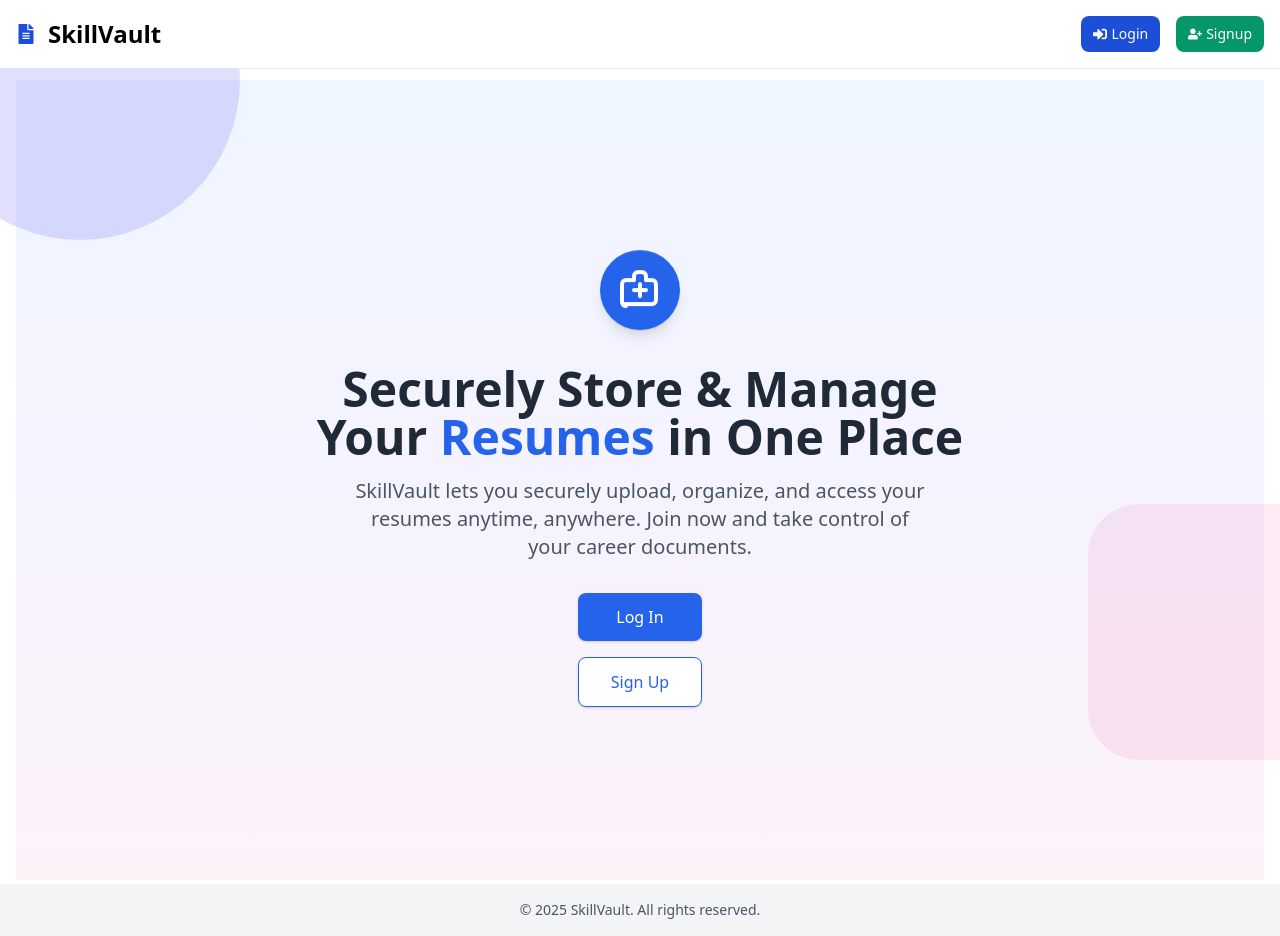
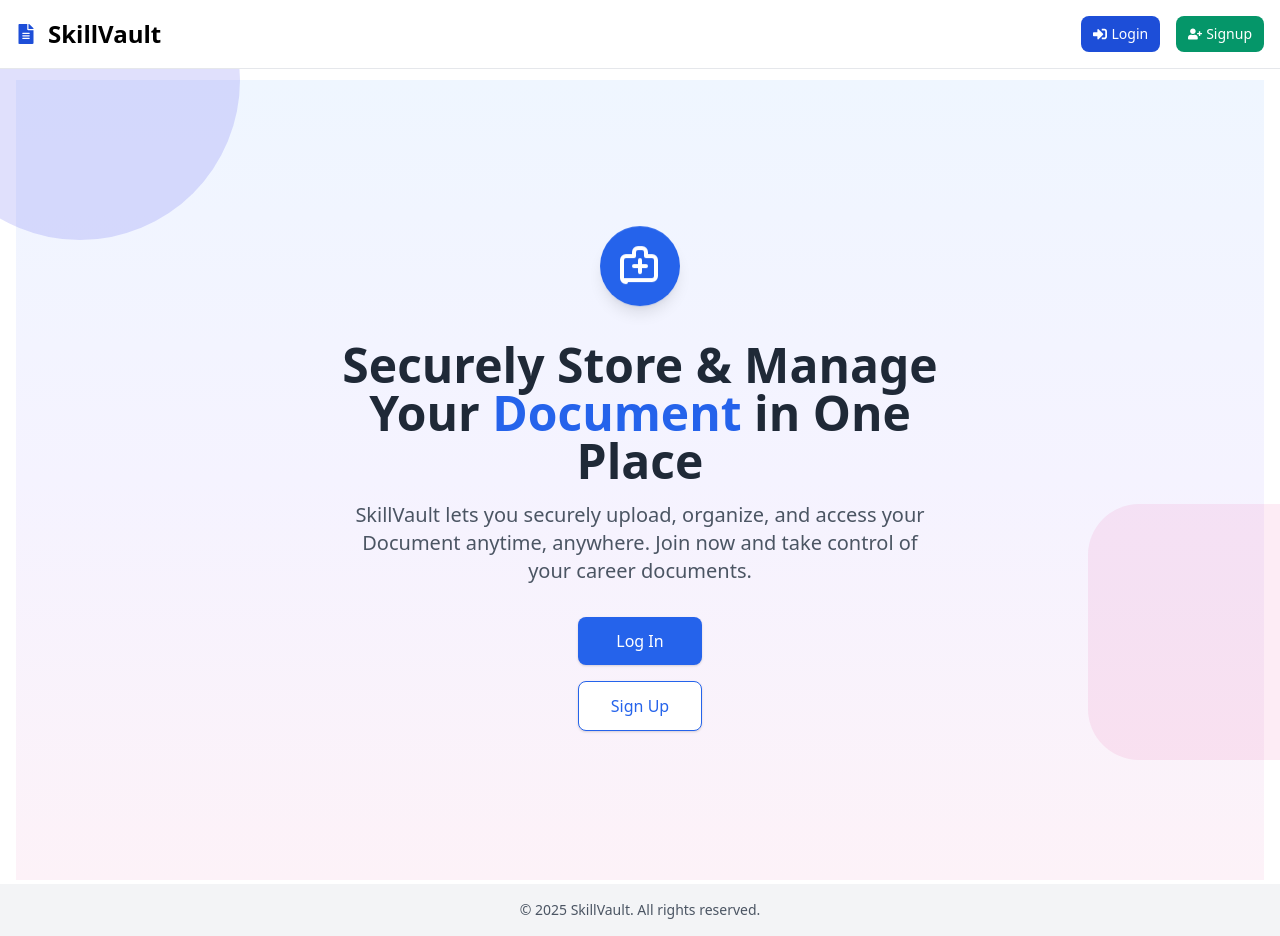
Before and after one commit to Manish2521/skillvault, a React (Vite) app: page / in a window 1280 px wide. Built offline with nearby package versions, Linux system fonts and the light colour scheme; no server answers.

Commit message:
Update Home.jsx

```diff
--- a/src/pages/Home.jsx
+++ b/src/pages/Home.jsx
@@ -30,13 +30,13 @@ export default function Home() {
 
 
       <h1 className="text-4xl md:text-5xl font-extrabold text-gray-800 max-w-2xl mb-4 leading-tight">
-        Securely Store &amp; Manage Your <span className="text-blue-600">Resumes</span> in One Place
+        Securely Store &amp; Manage Your <span className="text-blue-600">Document</span> in One Place
 
       </h1>
 
 
       <p className="text-gray-600 max-w-xl mb-8 text-lg md:text-xl">
-        SkillVault lets you securely upload, organize, and access your resumes anytime, anywhere. Join now and take control of your career documents.
+        SkillVault lets you securely upload, organize, and access your Document anytime, anywhere. Join now and take control of your career documents.
       </p>
 
 
```
